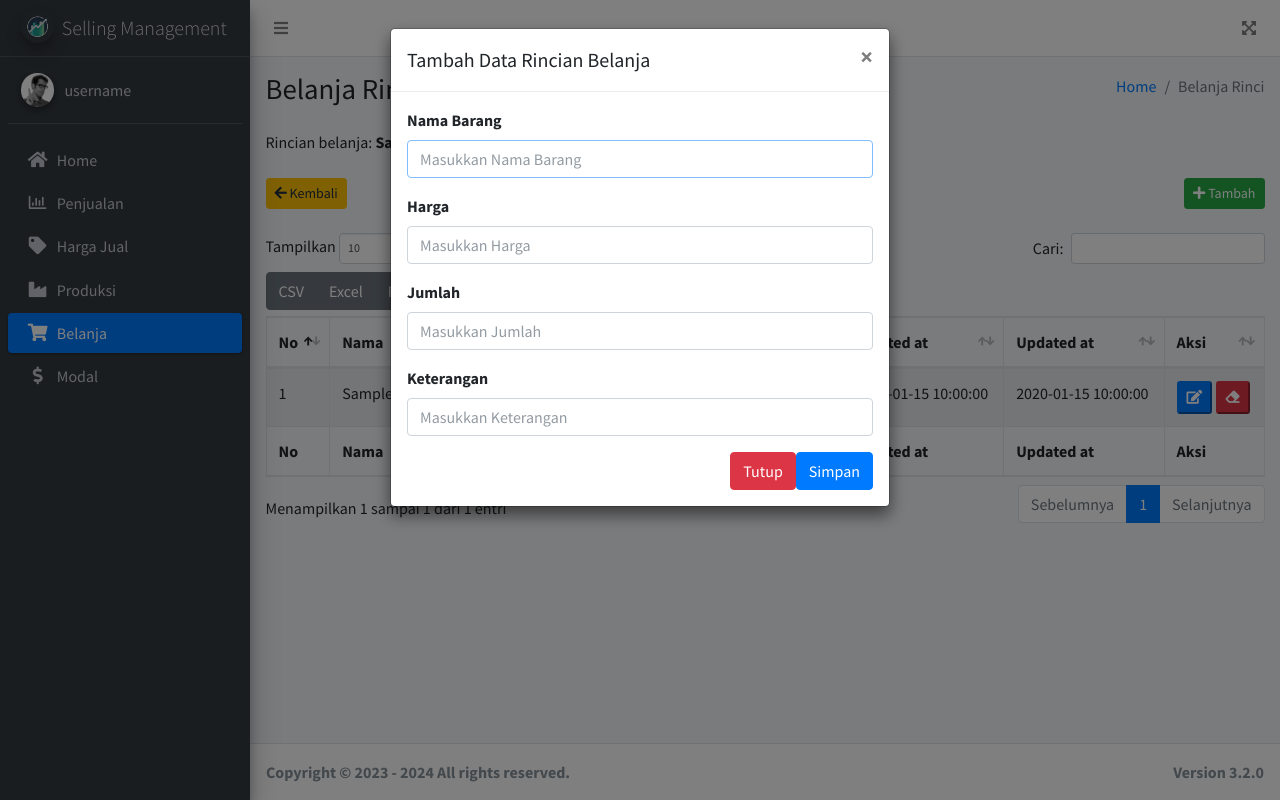
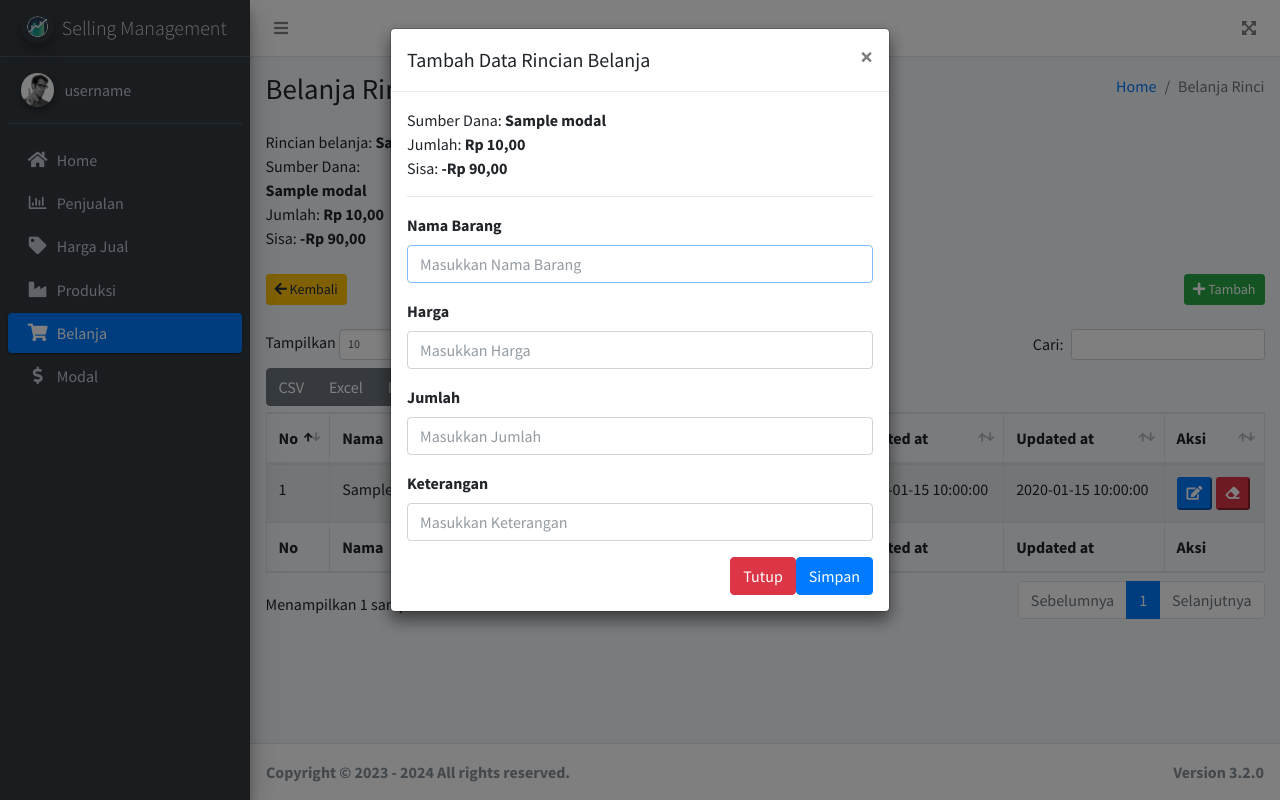
Before and after one commit to arifpambudi242/sellingmanagement, a Flask app: page /belanja_rinci/1 in a window 1280 px wide, after a click on "Tambah". Run offline with Flask 3, Linux system fonts and the light colour scheme; tables that the repository leaves empty hold one stand-in row (values such as "Sample post"); parts of the project's set-up code (start-up, migrations or seed data) failed here and were passed over; some libraries are stand-ins or nearby versions.

Commit message:
fixed edit dan hapus rincian

```diff
--- a/app.py
+++ b/app.py
@@ -361,6 +361,35 @@ def delete_belanja_rinci(belanja_rinc_id):
     else:
         return jsonify({'status_code' : 404,'message': 'Data Belanja Rinci tidak ditemukan / sudah terhapus'}), 200
 
+@app.route('/edit_belanja_rinci/<int:belanja_rinci_id>', methods=['GET','POST'])
+def edit_belanja_rinci(belanja_rinci_id):
+    if not request.method == 'POST':
+        belanja_rinci = BelanjaRinci.query.get(belanja_rinci_id)
+
+        if belanja_rinci:
+            # If the belanja_rinci with the given ID exists, return its data
+            return jsonify({'id': belanja_rinci.id, 'nama_barang': belanja_rinci.nama_barang, 'harga' : belanja_rinci.harga, 'jumlah' : belanja_rinci.jumlah, 'keterangan' : belanja_rinci.keterangan, 'belanja_id' : belanja_rinci.belanja_id})
+        else:
+            # If the belanja_rinci with the given ID does not exist, return an error message
+            return jsonify({'error': 'belanja_rinci not found'}), 404
+    else:
+        belanja_rinci = BelanjaRinci.query.get(belanja_rinci_id)
+        if belanja_rinci:
+            # Get the updated data from the request
+            updated_data = request.form
+
+            # Update the belanja_rinci with the new data
+            belanja_rinci.nama_barang = updated_data.get('nama_barang', belanja_rinci.nama_barang)
+            belanja_rinci.harga = updated_data.get('harga', belanja_rinci.harga)
+            belanja_rinci.jumlah = updated_data.get('jumlah', belanja_rinci.jumlah)
+            belanja_rinci.keterangan = updated_data.get('keterangan', belanja_rinci.keterangan)
+
+            # Commit the changes to the database
+            db.session.commit()
+
+            return jsonify({'message': 'belanja_rinci updated successfully'})
+        else:
+            return jsonify({'error': 'belanja_rinci not found'}), 404
 # end belanja
 # modal
 @app.route('/modal')
--- a/static/dist/js/app.js
+++ b/static/dist/js/app.js
@@ -896,9 +896,9 @@
   // Get the input element with type="number"
 
 
-  $('input[type="number"]').before('<span class="formattedValue"></span>');
+  $('input[type="number"].currency').before('<span class="formattedValue"></span>');
   // Add focus event listener
-  $('input[type="number"]').on('focus', function () {
+  $('input[type="number"].currency').on('focus', function () {
     var parent = $(this).parent();
     var formattedValueSpan = parent.find('.formattedValue');
     var inputValue = parseFloat($(this).val());
@@ -907,13 +907,34 @@
   });
 
   // Add input event listener
-  $('[type="number"]').on('input', function () {
+  $('input[type="number"].currency').on('input', function () {
     var parent = $(this).parent();
     var formattedValueSpan = parent.find('.formattedValue');
     var inputValue = parseFloat($(this).val());
     var formattedValue = isNaN(inputValue) ? '' : formatCurrency(inputValue);
     formattedValueSpan.text(formattedValue);
   });
+
+  $('input[type="number"].amount').before('<span class="MultipleValue"></span>');
+
+  // Add focus event listener
+  $('input[type="number"].amount').on('focus', function () {
+    var grandParent = $(this).parent().parent(); // Go up one more level
+    var MultipleValueSpan = grandParent.find('.MultipleValue');
+    var inputValue = parseFloat($(this).val()) * parseFloat(grandParent.find('input[type="number"][name="harga"]').val());
+    var MultipleValue = isNaN(inputValue) ? '' : formatCurrency(inputValue);
+    MultipleValueSpan.text(MultipleValue);
+  });
+
+  // Add input event listener
+  $('input[type="number"].amount').on('input', function () {
+    var grandParent = $(this).parent().parent(); // Go up one more level
+    var MultipleValueSpan = grandParent.find('.MultipleValue');
+    var inputValue = parseFloat($(this).val()) * parseFloat(grandParent.find('input[type="number"][name="harga"]').val());
+    var MultipleValue = isNaN(inputValue) ? '' : formatCurrency(inputValue);
+    MultipleValueSpan.text(MultipleValue);
+  });
+
 
   // Add blur event listener to remove the span
 
--- a/templates/belanja_rinci.html
+++ b/templates/belanja_rinci.html
@@ -6,6 +6,17 @@
         <div class="row">
             <div class="col-lg-12 mb-4">
                 Rincian belanja: <b>{{ datas.belanja.nama }}</b> ({{ datas.belanja.keterangan }})
+                <br>
+                Sumber Dana:
+                <br>
+                <b>{{ datas.belanja.modal.nama }}</b>
+                <br>
+                Jumlah:
+                <b class="currency">{{ datas.belanja.modal.jumlah }}</b>
+                <br>
+                Sisa:
+                <b class="currency">{{ datas.belanja.modal.sisa }}</b>
+                <br>
             </div>
         </div>
         <div class="row">
@@ -46,8 +57,12 @@
                             <td>{{belanja_rinci.created_at}}</td>
                             <td>{{belanja_rinci.updated_at}}</td>
                             <td>
-                                <button type="button" title="Edit Data" class="btn-sm btn-primary btn-edit" data-link="{{ url_for('edit_belanja', belanja_id=belanja_rinci.id) }}"> <i class="fas fa-edit"></i> </button>
-                                <button type="button" title="Hapus Data" class="btn-sm btn-danger btn-delete" data-link="{{ url_for('delete_belanja_rinci', belanja_rinc_id=belanja_rinci.id) }}" data-id="{{ belanja_rinci.id }}"> <i class="fas fa-eraser"></i> </button>
+                                <button type="button" title="Edit Data" class="btn-sm btn-primary btn-edit"
+                                    data-link="{{ url_for('edit_belanja_rinci', belanja_rinci_id=belanja_rinci.id) }}">
+                                    <i class="fas fa-edit"></i> </button>
+                                <button type="button" title="Hapus Data" class="btn-sm btn-danger btn-delete"
+                                    data-link="{{ url_for('delete_belanja_rinci', belanja_rinc_id=belanja_rinci.id) }}"
+                                    data-id="{{ belanja_rinci.id }}"> <i class="fas fa-eraser"></i> </button>
                             </td>
                         </tr>
                         {% endfor %}
@@ -85,25 +100,40 @@
                 </button>
             </div>
             <div class="modal-body">
+                Sumber Dana:
+                <b>{{ datas.belanja.modal.nama }}</b>
+                <br>
+                Jumlah:
+                <b class="currency">{{ datas.belanja.modal.jumlah }}</b>
+                <br>
+                Sisa:
+                <b class="currency">{{ datas.belanja.modal.sisa }}</b>
+                <br>
+                <hr>
                 <form action="{{ url_for('belanja_rinci', blj_id=datas.belanja.id) }}" method="post">
                     <div class="form-group">
                         <label for="nama_barang">Nama Barang</label>
-                        <input type="text" class="form-control" id="nama_barang" name="nama_barang" placeholder="Masukkan Nama Barang" required>
+                        <input type="text" class="form-control" id="nama_barang" name="nama_barang"
+                            placeholder="Masukkan Nama Barang" required>
                     </div>
                     <div class="form-group">
                         <label for="harga">Harga</label>
-                        <input type="number" class="form-control" id="harga" name="harga" placeholder="Masukkan Harga" required>
+                        <input type="number" class="form-control currency" id="harga" name="harga"
+                            placeholder="Masukkan Harga" required>
                     </div>
                     <div class="form-group">
                         <label for="jumlah">Jumlah</label>
-                        <input type="text" class="form-control" id="jumlah" name="jumlah" placeholder="Masukkan Jumlah" required>
+                        <input type="number" class="form-control amount" id="jumlah" name="jumlah"
+                            placeholder="Masukkan Jumlah" required>
                     </div>
                     <div class="form-group">
                         <label for="keterangan">Keterangan</label>
-                        <input type="text" class="form-control" id="keterangan" name="keterangan" placeholder="Masukkan Keterangan">
+                        <input type="text" class="form-control" id="keterangan" name="keterangan"
+                            placeholder="Masukkan Keterangan">
                     </div>
                     <button type="submit" class="btn btn-primary float-right" data-saved="0">Simpan</button>
-                    <button type="button" class="btn btn-danger float-right" data-dismiss="modal" aria-label="Close">Tutup</button>
+                    <button type="button" class="btn btn-danger float-right" data-dismiss="modal"
+                        aria-label="Close">Tutup</button>
                 </form>
             </div>
         </div>
@@ -120,21 +150,40 @@
                 </button>
             </div>
             <div class="modal-body">
-                <form action="/edit_belanja" , method="post">
+                Sumber Dana:
+                <b>{{ datas.belanja.modal.nama }}</b>
+                <br>
+                Jumlah:
+                <b class="currency">{{ datas.belanja.modal.jumlah }}</b>
+                <br>
+                Sisa:
+                <b class="currency">{{ datas.belanja.modal.sisa }}</b>
+                <br>
+                <hr>
+                <form action="{{ url_for('edit_belanja_rinci', belanja_rinci_id=datas.belanja.id) }}" method="post">
                     <div class="form-group">
-                        <label for="nama">Nama</label>
-                        <input type="text" class="form-control" id="edit-nama" name="nama" placeholder="Masukkan Nama"
-                            required>
+                        <label for="nama_barang">Nama Barang</label>
+                        <input type="text" class="form-control" id="edit-nama_barang" name="nama_barang"
+                            placeholder="Masukkan Nama Barang" required>
+                    </div>
+                    <div class="form-group">
+                        <label for="harga">Harga</label>
+                        <input type="number" class="form-control currency" id="edit-harga" name="harga"
+                            placeholder="Masukkan Harga" required>
+                    </div>
+                    <div class="form-group">
+                        <label for="jumlah">Jumlah</label>
+                        <input type="number" class="form-control amount" id="edit-jumlah" name="jumlah"
+                            placeholder="Masukkan Jumlah" required>
                     </div>
                     <div class="form-group">
                         <label for="keterangan">Keterangan</label>
                         <input type="text" class="form-control" id="edit-keterangan" name="keterangan"
-                            placeholder="Masukkan Keterangan" required>
+                            placeholder="Masukkan Keterangan">
                     </div>
                     <button type="submit" class="btn btn-primary float-right" data-saved="0">Simpan</button>
-                    <button type="button" class="btn btn-danger float-right" data-dismiss="modal" aria-label="Close">
-                        Tutup
-                    </button>
+                    <button type="button" class="btn btn-danger float-right" data-dismiss="modal"
+                        aria-label="Close">Tutup</button>
                 </form>
             </div>
         </div>
--- a/templates/modal.html
+++ b/templates/modal.html
@@ -83,7 +83,7 @@
                     </div>
                     <div class="form-group">
                         <label for="jumlah">Jumlah</label>
-                        <input type="number" class="form-control" id="jumlah" name="jumlah"
+                        <input type="number" class="form-control currency" id="jumlah" name="jumlah"
                             placeholder="Masukkan Jumlah" required>
                     </div>
                     <div class="form-group">
@@ -119,7 +119,7 @@
                     </div>
                     <div class="form-group">
                         <label for="jumlah">Jumlah</label>
-                        <input type="number" class="form-control" id="edit-jumlah" name="jumlah"
+                        <input type="number" class="form-control currency" id="edit-jumlah" name="jumlah"
                             placeholder="Masukkan Jumlah" required>
                     </div>
                     <div class="form-group">
```
